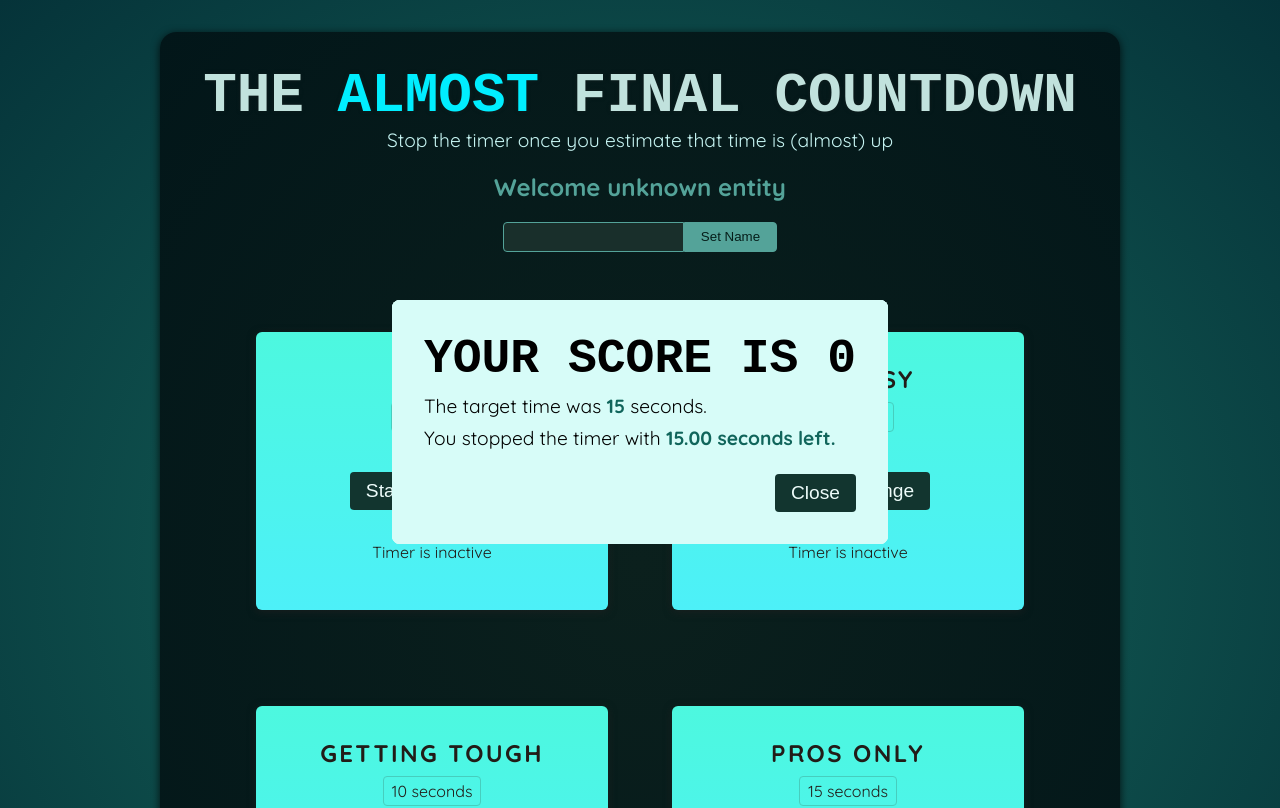
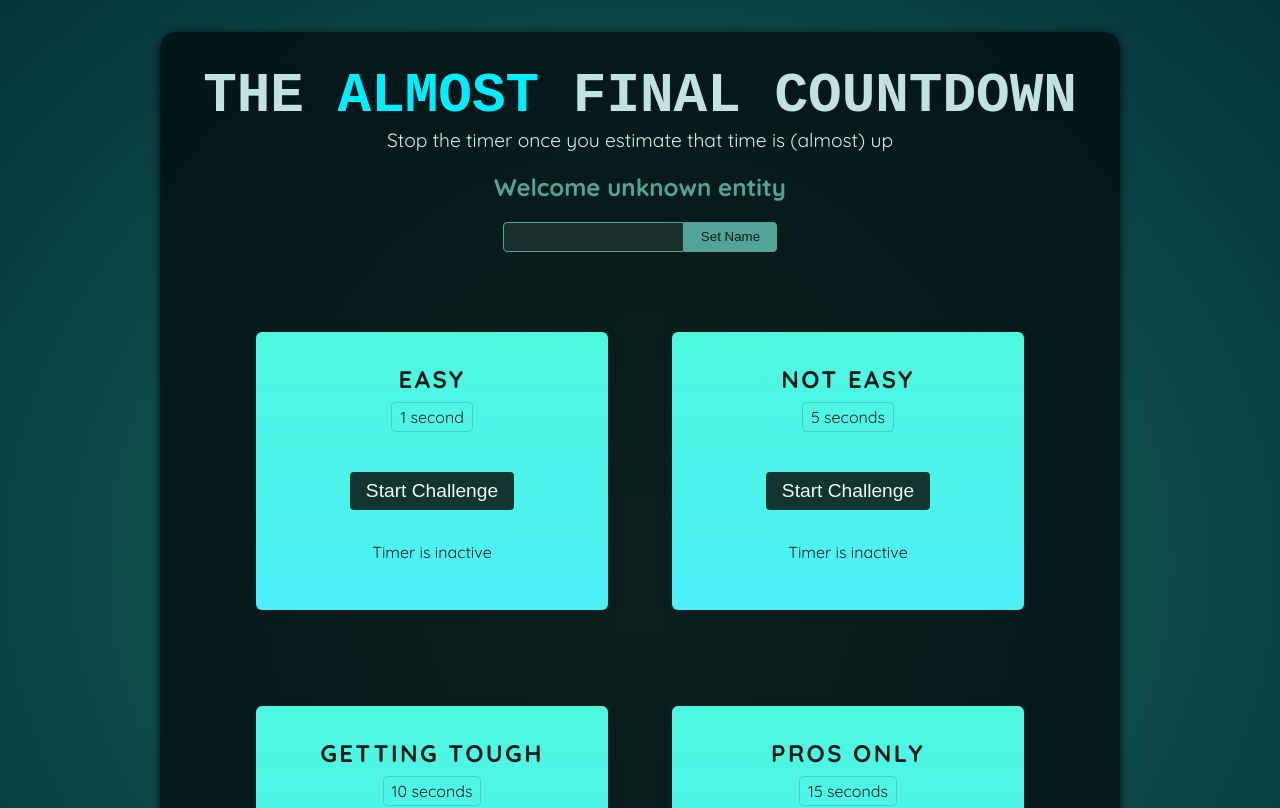
Before and after one commit to fEdGoRv/trainingChallengeGame2, a React (Vite) app: page / in a window 1280 px wide. Shown: the top 808 px of the page. Built offline with nearby package versions, Linux system fonts and the light colour scheme; a web font is replaced by a local one.

Commit message:
modal-fixer and createPartal-applied

```diff
--- a/src/components/ResultModal.jsx
+++ b/src/components/ResultModal.jsx
@@ -1,4 +1,6 @@
 import { forwardRef, useImperativeHandle, useRef } from 'react';
+import { createPortal } from 'react-dom';
+
 
 const ResultModal = forwardRef(function ({ onReset, targetTime, timeRemaining }, ref) {
     const userLost = timeRemaining <= 0;
@@ -14,9 +16,7 @@ const ResultModal = forwardRef(function ({ onReset, targetTime, timeRemaining },
         }
     })
 
-
-
-    return <dialog className="result-modal" ref={dialog} open>
+    return createPortal( <dialog className="result-modal" ref={dialog}>
         {userLost && <h2>You Lost</h2>}
         {!userLost && <h2>Your score is {score}</h2>}
         <p>The target time was <strong>{targetTime}</strong> seconds.</p>
@@ -24,7 +24,9 @@ const ResultModal = forwardRef(function ({ onReset, targetTime, timeRemaining },
         <form method="dialog" onSubmit={onReset}>
             <button>Close</button>
         </form>
-    </dialog>
+    </dialog>,
+    document.getElementById('modal')
+);
 })
 
 export default ResultModal;
--- a/src/components/TimerChallenge.jsx
+++ b/src/components/TimerChallenge.jsx
@@ -25,9 +25,8 @@ export default function TimerChallenge({ title, targetTime }) {
         dialog.current.open();
         clearInterval(timer.current)
     }
-    return (
+    return(
         <>
-
             <ResultModal
                 ref={dialog}
                 targetTime={targetTime}
```
